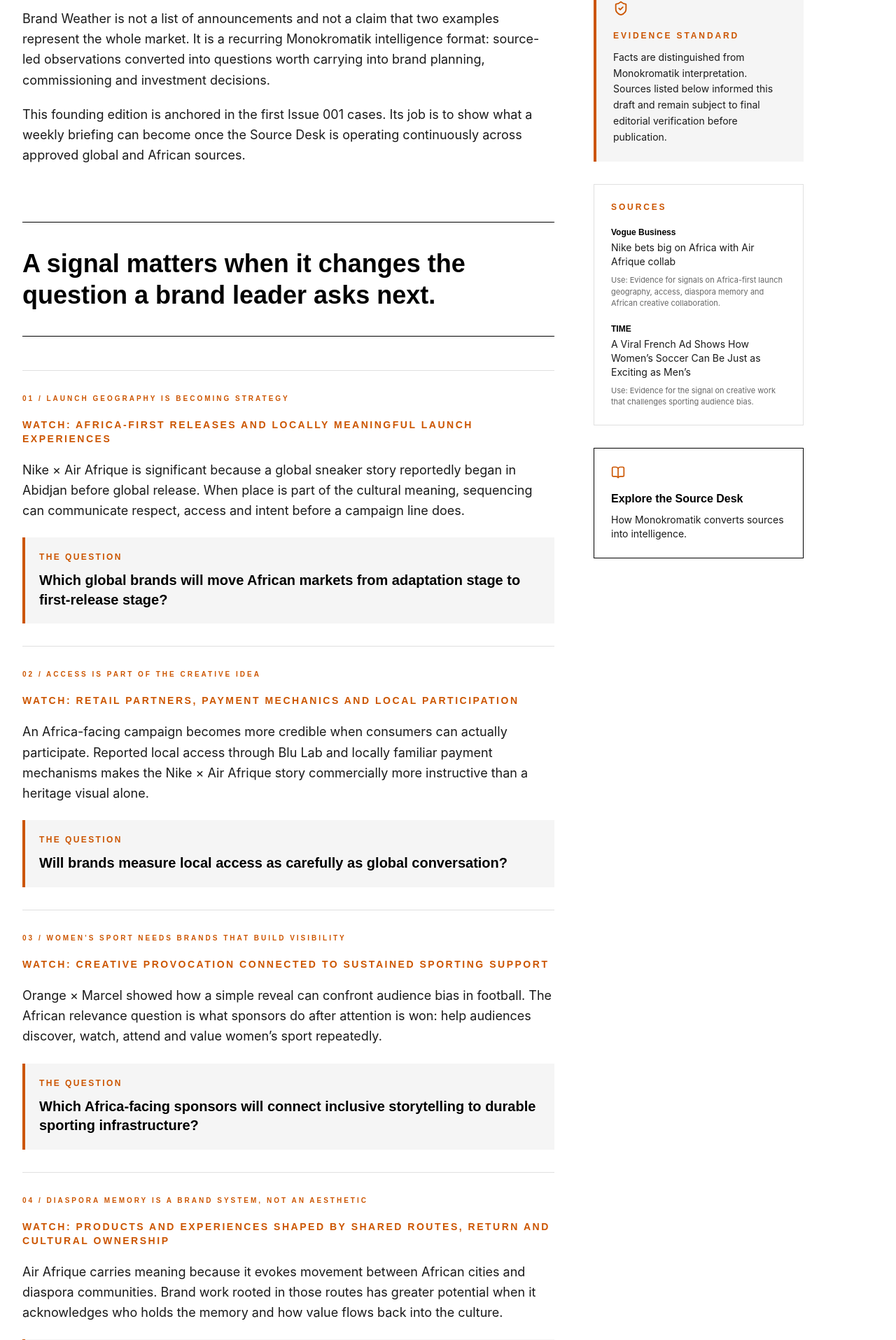
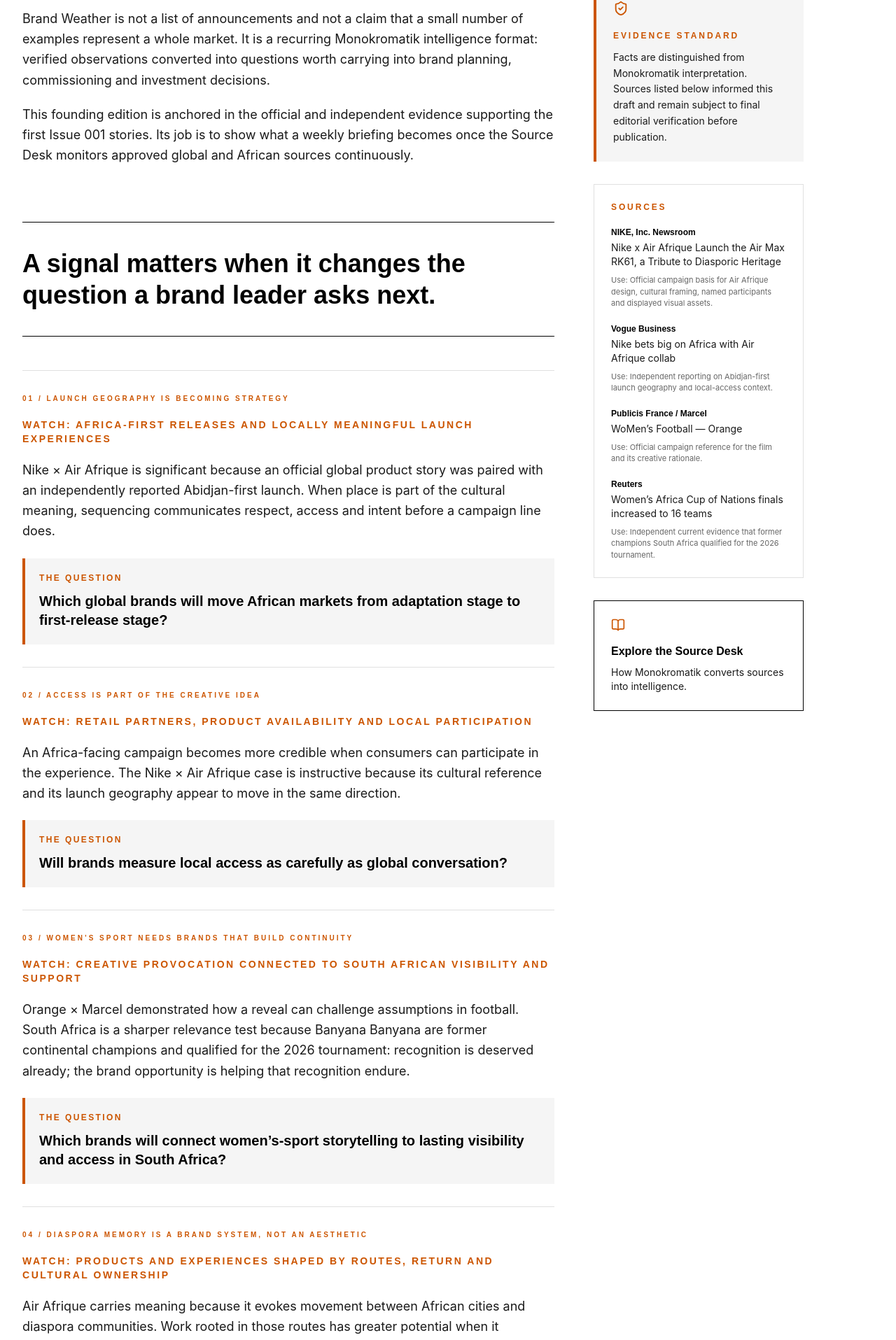
Before and after one commit to sshangasi-ux/monokromatik-production, a Next.js app: page /issues/001/brand-weather in a window 1280 px wide. Shown: the part 861-2776 px from the top of the page at 70% size. Built offline with nearby package versions, Linux system fonts and the light colour scheme.

Commit message:
feat: verify Brand Weather against official media and South Africa context

```diff
--- a/app/issues/001/brand-weather/page.tsx
+++ b/app/issues/001/brand-weather/page.tsx
@@ -2,16 +2,28 @@
 
 const sources = [
   {
+    publisher: 'NIKE, Inc. Newsroom',
+    label: 'Nike x Air Afrique Launch the Air Max RK61, a Tribute to Diasporic Heritage',
+    href: 'https://about.nike.com/en/newsroom/releases/nike-air-afrique-air-max-rk61-official-images',
+    use: 'Official campaign basis for Air Afrique design, cultural framing, named participants and displayed visual assets.',
+  },
+  {
     publisher: 'Vogue Business',
     label: 'Nike bets big on Africa with Air Afrique collab',
     href: 'https://www.vogue.com/article/nike-bets-big-on-africa-with-air-afrique-collab',
-    use: 'Evidence for signals on Africa-first launch geography, access, diaspora memory and African creative collaboration.',
+    use: 'Independent reporting on Abidjan-first launch geography and local-access context.',
   },
   {
-    publisher: 'TIME',
-    label: 'A Viral French Ad Shows How Women’s Soccer Can Be Just as Exciting as Men’s',
-    href: 'https://time.com/6295047/viral-france-advertisement-soccer-gender-orange/',
-    use: 'Evidence for the signal on creative work that challenges sporting audience bias.',
+    publisher: 'Publicis France / Marcel',
+    label: 'WoMen’s Football — Orange',
+    href: 'https://www.publicisgroupe.com/en/news-france/wo-mens-football-orange-marcel',
+    use: 'Official campaign reference for the film and its creative rationale.',
+  },
+  {
+    publisher: 'Reuters',
+    label: 'Women’s Africa Cup of Nations finals increased to 16 teams',
+    href: 'https://www.reuters.com/sports/soccer/womens-africa-cup-nations-finals-increased-16-teams-2025-11-04/',
+    use: 'Independent current evidence that former champions South Africa qualified for the 2026 tournament.',
   },
 ];
 
@@ -20,28 +32,28 @@
     number: '01',
     title: 'Launch geography is becoming strategy',
     watch: 'Africa-first releases and locally meaningful launch experiences',
-    reading: 'Nike × Air Afrique is significant because a global sneaker story reportedly began in Abidjan before global release. When place is part of the cultural meaning, sequencing can communicate respect, access and intent before a campaign line does.',
+    reading: 'Nike × Air Afrique is significant because an official global product story was paired with an independently reported Abidjan-first launch. When place is part of the cultural meaning, sequencing communicates respect, access and intent before a campaign line does.',
     question: 'Which global brands will move African markets from adaptation stage to first-release stage?',
   },
   {
     number: '02',
     title: 'Access is part of the creative idea',
-    watch: 'Retail partners, payment mechanics and local participation',
-    reading: 'An Africa-facing campaign becomes more credible when consumers can actually participate. Reported local access through Blu Lab and locally familiar payment mechanisms makes the Nike × Air Afrique story commercially more instructive than a heritage visual alone.',
+    watch: 'Retail partners, product availability and local participation',
+    reading: 'An Africa-facing campaign becomes more credible when consumers can participate in the experience. The Nike × Air Afrique case is instructive because its cultural reference and its launch geography appear to move in the same direction.',
     question: 'Will brands measure local access as carefully as global conversation?',
   },
   {
     number: '03',
-    title: 'Women’s sport needs brands that build visibility',
-    watch: 'Creative provocation connected to sustained sporting support',
-    reading: 'Orange × Marcel showed how a simple reveal can confront audience bias in football. The African relevance question is what sponsors do after attention is won: help audiences discover, watch, attend and value women’s sport repeatedly.',
-    question: 'Which Africa-facing sponsors will connect inclusive storytelling to durable sporting infrastructure?',
+    title: 'Women’s sport needs brands that build continuity',
+    watch: 'Creative provocation connected to South African visibility and support',
+    reading: 'Orange × Marcel demonstrated how a reveal can challenge assumptions in football. South Africa is a sharper relevance test because Banyana Banyana are former continental champions and qualified for the 2026 tournament: recognition is deserved already; the brand opportunity is helping that recognition endure.',
+    question: 'Which brands will connect women’s-sport storytelling to lasting visibility and access in South Africa?',
   },
   {
     number: '04',
     title: 'Diaspora memory is a brand system, not an aesthetic',
-    watch: 'Products and experiences shaped by shared routes, return and cultural ownership',
-    reading: 'Air Afrique carries meaning because it evokes movement between African cities and diaspora communities. Brand work rooted in those routes has greater potential when it acknowledges who holds the memory and how value flows back into the culture.',
+    watch: 'Products and experiences shaped by routes, return and cultural ownership',
+    reading: 'Air Afrique carries meaning because it evokes movement between African cities and diaspora communities. Work rooted in those routes has greater potential when it acknowledges who holds the memory and how value returns to the culture.',
     question: 'Who will treat diaspora connection as product and community design rather than seasonal imagery?',
   },
 ];
@@ -51,16 +63,16 @@
     <IssueFeature
       franchise="BRAND WEATHER / FOUNDING BRIEFING"
       title="Four Signals Shaping African Influence Now"
-      standfirst="The first Monokromatik watchlist: what recent creative work suggests brand builders should track before African relevance becomes a retrospective lesson."
-      market="AFRICA / DIASPORA / GLOBAL SIGNALS"
-      readingTime="5 MIN READ"
+      standfirst="The first Monokromatik watchlist: what source-verified creative work suggests brand builders should track before African relevance becomes a retrospective lesson."
+      market="AFRICA / SOUTH AFRICA / DIASPORA"
+      readingTime="6 MIN READ"
       evidence="SIGNAL BRIEFING"
       sources={sources}
       next={{ label: 'The Boardroom / The Backroom: Founding Conversation Commission', href: '/issues/001/boardroom-backroom' }}
     >
       <FeatureSection title="How to read Brand Weather">
-        <p>Brand Weather is not a list of announcements and not a claim that two examples represent the whole market. It is a recurring Monokromatik intelligence format: source-led observations converted into questions worth carrying into brand planning, commissioning and investment decisions.</p>
-        <p>This founding edition is anchored in the first Issue 001 cases. Its job is to show what a weekly briefing can become once the Source Desk is operating continuously across approved global and African sources.</p>
+        <p>Brand Weather is not a list of announcements and not a claim that a small number of examples represent a whole market. It is a recurring Monokromatik intelligence format: verified observations converted into questions worth carrying into brand planning, commissioning and investment decisions.</p>
+        <p>This founding edition is anchored in the official and independent evidence supporting the first Issue 001 stories. Its job is to show what a weekly briefing becomes once the Source Desk monitors approved global and African sources continuously.</p>
       </FeatureSection>
 
       <PullQuote>A signal matters when it changes the question a brand leader asks next.</PullQuote>
@@ -76,8 +88,9 @@
         </FeatureSection>
       ))}
 
-      <FeatureSection title="Editorial status">
-        <p>This is a founding-format draft based on the Issue 001 source set, not yet a live weekly-monitoring output. Before public release, Monokromatik should expand the evidence set with additional approved current sources and confirm the first publication cadence for Brand Weather and The Weekly Signal.</p>
+      <FeatureSection title="Publication verification status">
+        <p><strong>Founding issue source basis strengthened:</strong> the briefing now separates official campaign material, independent launch reporting and verified South African tournament context.</p>
+        <p><strong>Still not presented as a live feed:</strong> before recurring publication, Brand Weather requires the Track 2 source-monitoring workflow, freshness checks and a repeatable editorial approval rhythm.</p>
       </FeatureSection>
     </IssueFeature>
   );
```
